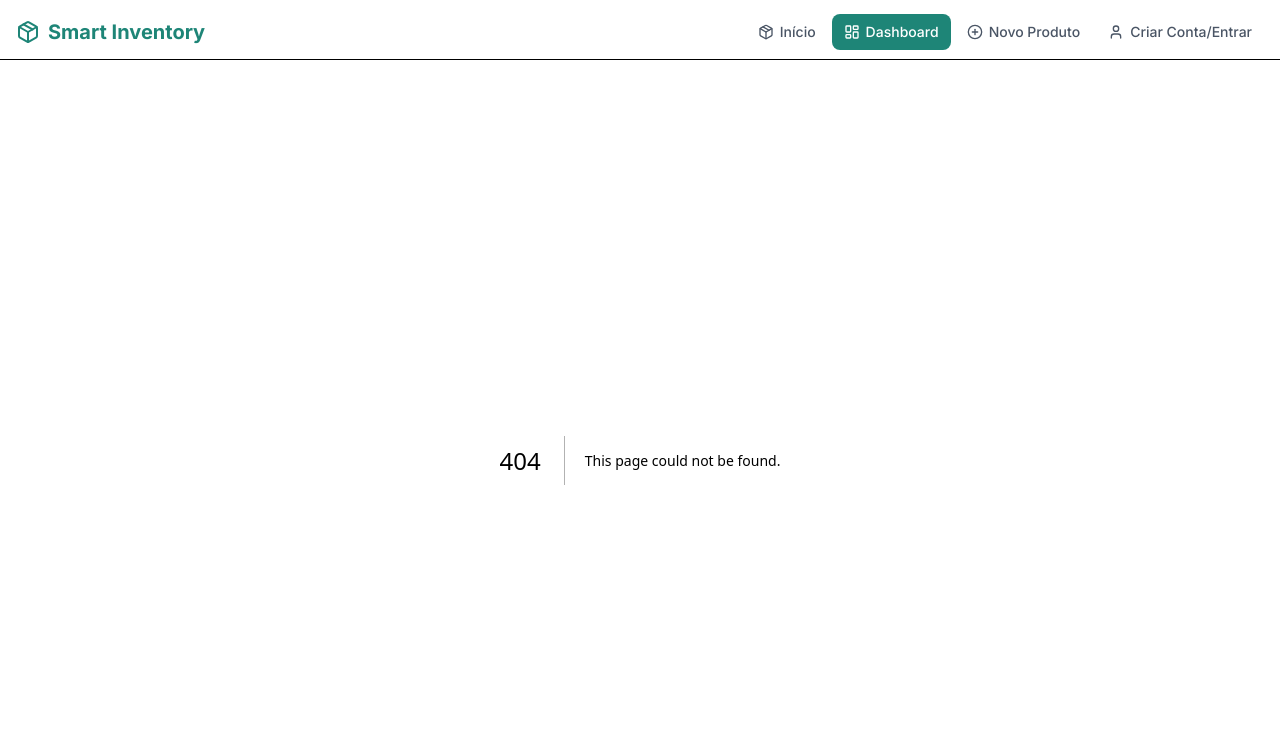
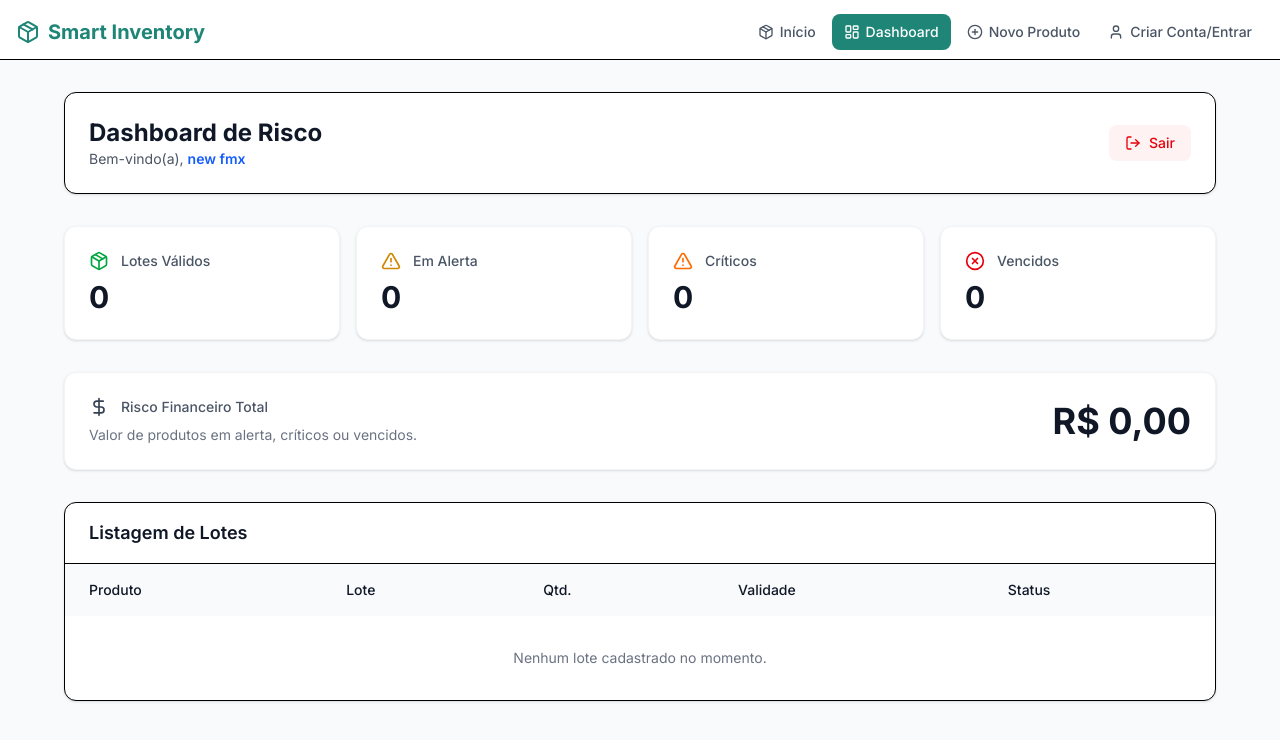
Before and after one commit to cnrnival/smart-inventory, a Next.js app: page /dashboard in a window 1280 px wide. Before the commit this address had no page. Shown: the top 740 px of the page. Built offline with nearby package versions, Linux system fonts and the light colour scheme.

Commit message:
Adição do dashboard

```diff
--- a/package.json
+++ b/package.json
@@ -9,6 +9,7 @@
     "lint": "eslint"
   },
   "dependencies": {
+    "@zxing/library": "^0.21.3",
     "date-fns": "^4.1.0",
     "lucide-react": "^0.577.0",
     "next": "16.1.6",
--- /dev/null
+++ b/src/app/dashboard/page.tsx
@@ -0,0 +1,183 @@
+'use client';
+
+import { useEffect, useState } from 'react';
+import { useRouter } from 'next/navigation';
+import { Package, AlertTriangle, XCircle, DollarSign, LogOut } from 'lucide-react';
+
+import { Produto, Lote, calcularStatusLote, ProductStatus } from '@/types/inventory';
+
+export default function DashboardPage() {
+  const router = useRouter();
+
+
+  const [userName, setUserName] = useState('new fmx');
+
+  // Substituir states futuramente pela  chamada de API ou hook
+  const [produtos, setProdutos] = useState<Produto[]>([]);
+  const [lotes, setLotes] = useState<Lote[]>([]);
+
+  //deixei em comentario por motivos de n ter banco de dados pra login ainda
+
+  // Verifica o Login
+  // useEffect(() => {
+  //   const session = localStorage.getItem('smart_inventory_session');
+  //   if (!session) {
+  //     router.push('/login');
+  //   } else {
+  //     setUserName(JSON.parse(session).name);
+  //   }
+  // }, [router]);
+
+  const handleLogout = () => {
+    // localStorage.removeItem('smart_inventory_session');
+    router.push('/login');
+  };
+
+
+  // Processa os Lotes reais recalculando o status com a função importada
+  const lotesProcessados = lotes.map(lote => {
+    const produto = produtos.find(p => p.id === lote.produto_id);
+    const statusReal = calcularStatusLote(lote.data_vencimento);
+
+    return {
+      ...lote,
+      status: statusReal,
+      nomeProduto: produto?.nome || 'Produto Desconhecido',
+      custoTotal: (produto?.custo_unitario || 0) * lote.quantidade
+    };
+  });
+
+  // Ordena do mais próximo a vencer para o mais distante
+  lotesProcessados.sort((a, b) => new Date(a.data_vencimento).getTime() - new Date(b.data_vencimento).getTime());
+
+  // Cálculos dos Cards
+  const totalValidos = lotesProcessados.filter(l => l.status === 'válido').length;
+  const totalAlerta = lotesProcessados.filter(l => l.status === 'alerta').length;
+  const totalCriticos = lotesProcessados.filter(l => l.status === 'crítico').length;
+  const totalVencidos = lotesProcessados.filter(l => l.status === 'vencido').length;
+
+  const riscoFinanceiro = lotesProcessados
+    .filter(l => l.status !== 'válido')
+    .reduce((acc, curr) => acc + curr.custoTotal, 0);
+
+  return (
+    <div className="min-h-screen bg-gray-50 p-4 md:p-8">
+      <div className="mx-auto max-w-6xl space-y-8">
+
+        {/* Cabeçalho */}
+        <header className="flex flex-col items-start justify-between gap-4 rounded-xl border bg-white p-6 shadow-sm sm:flex-row sm:items-center">
+          <div>
+            <h1 className="text-2xl font-bold text-gray-900">Dashboard de Risco</h1>
+            <p className="text-sm text-gray-600">
+              Bem-vindo(a), <span className="font-semibold text-blue-600">{userName}</span>
+            </p>
+          </div>
+          <button
+            onClick={handleLogout}
+            className="inline-flex items-center gap-2 rounded-lg bg-red-50 px-4 py-2 text-sm font-medium text-red-600 transition-colors hover:bg-red-100"
+          >
+            <LogOut size={16} />
+            Sair
+          </button>
+        </header>
+
+        {/* Cards de Resumo */}
+        <div className="grid grid-cols-1 gap-4 sm:grid-cols-2 lg:grid-cols-4">
+          <div className="rounded-xl border border-gray-100 bg-white p-6 shadow-sm">
+            <div className="flex items-center gap-3 text-green-600 mb-2">
+              <Package size={20} />
+              <h3 className="text-sm font-medium text-gray-600">Lotes Válidos</h3>
+            </div>
+            <p className="text-3xl font-bold text-gray-900">{totalValidos}</p>
+          </div>
+
+          <div className="rounded-xl border border-gray-100 bg-white p-6 shadow-sm">
+            <div className="flex items-center gap-3 text-yellow-600 mb-2">
+              <AlertTriangle size={20} />
+              <h3 className="text-sm font-medium text-gray-600">Em Alerta</h3>
+            </div>
+            <p className="text-3xl font-bold text-gray-900">{totalAlerta}</p>
+          </div>
+
+          <div className="rounded-xl border border-gray-100 bg-white p-6 shadow-sm">
+            <div className="flex items-center gap-3 text-orange-500 mb-2">
+              <AlertTriangle size={20} />
+              <h3 className="text-sm font-medium text-gray-600">Críticos</h3>
+            </div>
+            <p className="text-3xl font-bold text-gray-900">{totalCriticos}</p>
+          </div>
+
+          <div className="rounded-xl border border-gray-100 bg-white p-6 shadow-sm">
+            <div className="flex items-center gap-3 text-red-600 mb-2">
+              <XCircle size={20} />
+              <h3 className="text-sm font-medium text-gray-600">Vencidos</h3>
+            </div>
+            <p className="text-3xl font-bold text-gray-900">{totalVencidos}</p>
+          </div>
+        </div>
+
+        {/* Card de Risco Financeiro */}
+        <div className="rounded-xl border border-gray-100 bg-white p-6 shadow-sm flex items-center justify-between">
+          <div>
+            <div className="flex items-center gap-3 text-gray-700 mb-2">
+              <DollarSign size={20} />
+              <h3 className="text-sm font-medium text-gray-600">Risco Financeiro Total</h3>
+            </div>
+            <p className="text-sm text-gray-500">Valor de produtos em alerta, críticos ou vencidos.</p>
+          </div>
+          <p className="text-4xl font-bold text-gray-900">
+            {new Intl.NumberFormat('pt-BR', { style: 'currency', currency: 'BRL' }).format(riscoFinanceiro)}
+          </p>
+        </div>
+
+        {/* Tabela de Lotes */}
+        <div className="rounded-xl border bg-white shadow-sm overflow-hidden">
+          <div className="border-b px-6 py-4">
+            <h2 className="text-lg font-semibold text-gray-900">Listagem de Lotes</h2>
+          </div>
+
+          <div className="overflow-x-auto">
+            <table className="w-full text-left text-sm text-gray-600">
+              <thead className="bg-gray-50 text-gray-900">
+                <tr>
+                  <th className="whitespace-nowrap px-6 py-4 font-medium">Produto</th>
+                  <th className="whitespace-nowrap px-6 py-4 font-medium">Lote</th>
+                  <th className="whitespace-nowrap px-6 py-4 font-medium">Qtd.</th>
+                  <th className="whitespace-nowrap px-6 py-4 font-medium">Validade</th>
+                  <th className="whitespace-nowrap px-6 py-4 font-medium">Status</th>
+                </tr>
+              </thead>
+              <tbody className="divide-y divide-gray-100">
+                {lotesProcessados.length > 0 ? (
+                  lotesProcessados.map((lote) => (
+                    <tr key={lote.id} className="transition-colors hover:bg-gray-50/50">
+                      <td className="whitespace-nowrap px-6 py-4 font-medium text-gray-900">
+                        {lote.nomeProduto}
+                      </td>
+                      <td className="whitespace-nowrap px-6 py-4">{lote.lote}</td>
+                      <td className="whitespace-nowrap px-6 py-4">{lote.quantidade}</td>
+                      <td className="whitespace-nowrap px-6 py-4">
+                        {new Date(lote.data_vencimento).toLocaleDateString('pt-BR', { timeZone: 'UTC' })}
+                      </td>
+                      <td className="whitespace-nowrap px-6 py-4">
+                        {}
+                        <ProductStatus status={lote.status} />
+                      </td>
+                    </tr>
+                  ))
+                ) : (
+                  <tr>
+                    <td colSpan={5} className="px-6 py-8 text-center text-gray-500">
+                      Nenhum lote cadastrado no momento.
+                    </td>
+                  </tr>
+                )}
+              </tbody>
+            </table>
+          </div>
+        </div>
+
+      </div>
+    </div>
+  );
+}
```
Also changed, not shown: 1 other file (tests, documents, lock files or other folders).
